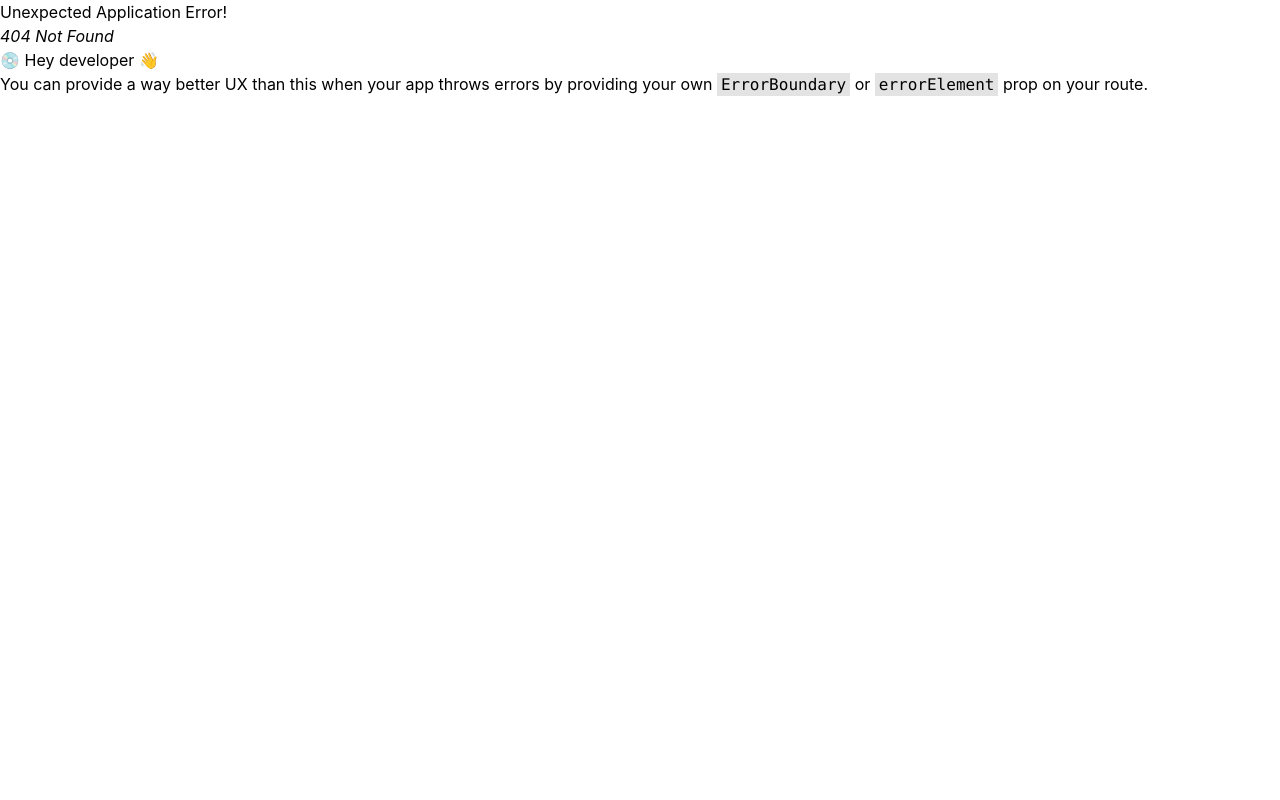
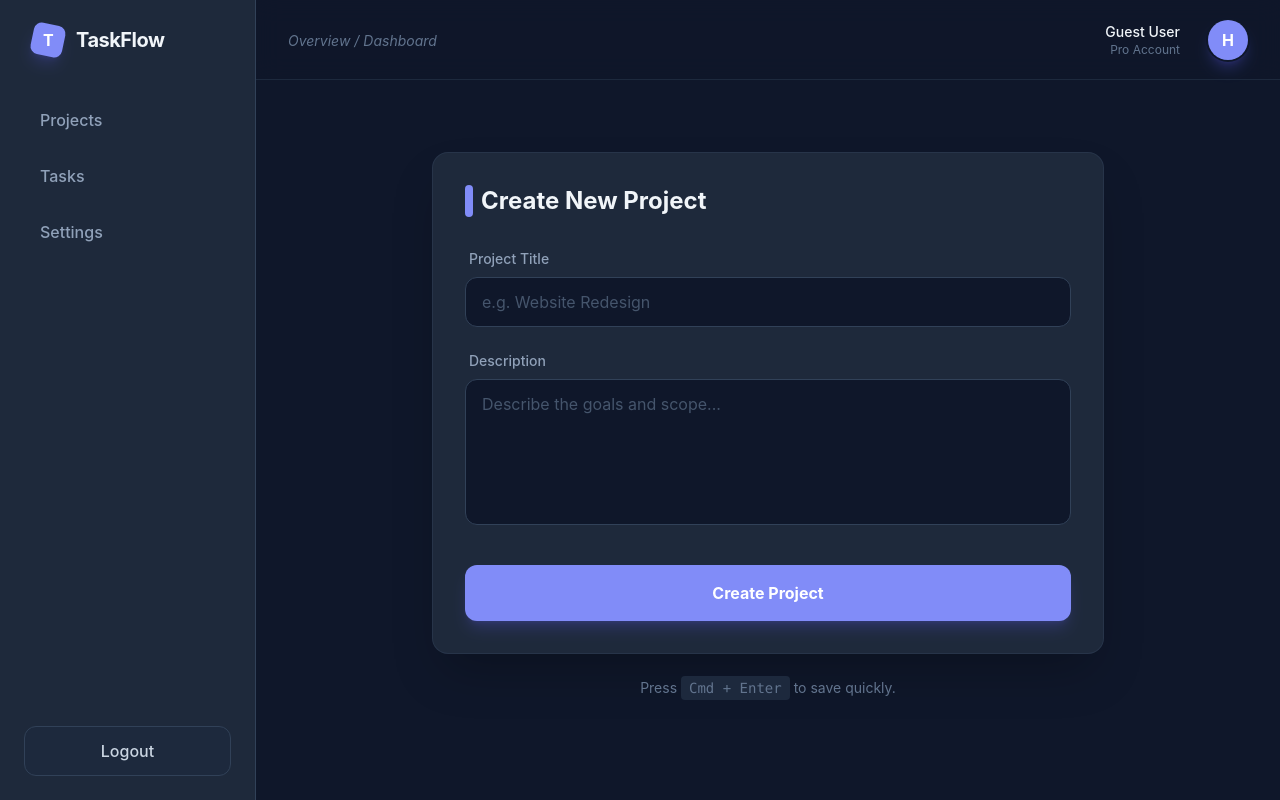
Before and after one commit to Haytam-DEV05/taskFlow, a React (Vite) app: page /dashboard/createProject in a window 1280 px wide. Before the commit this address had no page. Built offline with nearby package versions, Linux system fonts and the light colour scheme.

Commit message:
in this project i make the function how can create a new project for a specifique user

```diff
--- a/src/App/Router.jsx
+++ b/src/App/Router.jsx
@@ -7,6 +7,7 @@ import Navbar from "../Components/Templates/Navbar";
 import Footer from "../Components/Templates/Footer";
 import DashboardLayout from "../Pages/Dashboard/DashboardLayout";
 import DashboardProjects from "../Pages/Dashboard/DashboardProjects";
+import CreateProjects from "../Pages/Projects/CreateProjects";
 // ====================================
 
 const Layout = () => {
@@ -43,7 +44,10 @@ const Linkes = createBrowserRouter([
   {
     path: "/dashboard",
     element: <DashboardLayout />,
-    children: [{ path: "/dashboard/projects", element: <DashboardProjects /> }],
+    children: [
+      { path: "/dashboard/projects", element: <DashboardProjects /> },
+      { path: "/dashboard/createProject", element: <CreateProjects /> },
+    ],
   },
 ]);
 
--- a/src/Context/UserContext.jsx
+++ b/src/Context/UserContext.jsx
@@ -12,6 +12,7 @@ export const UserProvider = ({ children }) => {
     const { data: listener } = supabase.auth.onAuthStateChange(
       (event, session) => {
         setUser(session?.user || null);
+        console.log(session?.user);
       },
     );
 
--- a/src/Pages/Dashboard/DashboardProjects.jsx
+++ b/src/Pages/Dashboard/DashboardProjects.jsx
@@ -1,7 +1,41 @@
+import { useEffect, useState } from "react";
+import supabase from "../../util/supabase";
+import { useContext } from "react";
+import { UserContext } from "../../Context/UserContext";
+import { useNavigate } from "react-router";
+
 export default function DashboardProjects() {
+  const navigate = useNavigate();
+  const { user } = useContext(UserContext);
+  const [profile, setProfile] = useState(null);
+  useEffect(() => {
+    const getProfile = async () => {
+      const { data } = await supabase
+        .from("profiles")
+        .select()
+        .eq("id", user.id)
+        .single();
+      if (data) {
+        setProfile(data);
+      }
+    };
+    getProfile();
+  }, [user]);
+  const handleCreateProject = (e) => {
+    e.preventDefault();
+    navigate("/dashboard/createProject");
+  };
   return (
     <div>
-      <h1 className="text-[60px] font-bold">DashboardProjects</h1>
+      <h1 className="text-[60px] font-bold">
+        Welcome Back <span className="text-blue-400">{profile?.fullName}</span>
+      </h1>
+      <button
+        onClick={handleCreateProject}
+        className="bg-blue-400 py-1 px-5 cursor-pointer rounded hover:-translate-y-2 duration-200 transition-all mt-5"
+      >
+        Create Project +
+      </button>
     </div>
   );
 }
--- /dev/null
+++ b/src/Pages/Projects/CreateProjects.jsx
@@ -0,0 +1,109 @@
+import { useEffect, useState } from "react";
+import supabase from "../../util/supabase";
+import { UserContext } from "../../Context/UserContext";
+import { useContext } from "react";
+import { useNavigate } from "react-router";
+
+export default function CreateProjects() {
+  const navigate = useNavigate();
+  const [error, setError] = useState("");
+  const { user } = useContext(UserContext);
+  const [formInputs, setFormInputs] = useState({
+    title: "",
+    description: "",
+  });
+
+  useEffect(() => {
+    setTimeout(() => {
+      setError("");
+    }, 2000);
+  }, [error]);
+
+  const handleSubmit = async (e) => {
+    e.preventDefault();
+    console.log("Project Created:", formInputs);
+    const { title, description } = formInputs;
+    if (!title.trim() || !description.trim()) {
+      setError("Pleas Fill All Field");
+      return;
+    }
+    const { error } = await supabase.from("projects").insert({
+      name: title,
+      description: description,
+      user_id: user.id,
+    });
+    if (error) {
+      setError(error.message);
+    } else {
+      navigate("/dashboard/projects");
+    }
+  };
+
+  return (
+    <div className="max-w-2xl mx-auto mt-10">
+      {/* FORM CONTAINER: Using --card (#1E293B) */}
+      <form
+        onSubmit={handleSubmit}
+        className="bg-[#1E293B] border border-slate-700/50 p-8 rounded-2xl shadow-2xl"
+      >
+        <h1 className="text-2xl font-bold text-[#F1F5F9] mb-8 flex items-center gap-2">
+          <span className="w-2 h-8 bg-[#818CF8] rounded-full"></span>
+          Create New Project
+        </h1>
+
+        <div className="space-y-6">
+          {/* TITLE INPUT */}
+          <div className="flex flex-col gap-2">
+            <label className="text-sm font-medium text-slate-400 ml-1">
+              Project Title
+            </label>
+            <input
+              type="text"
+              name="title"
+              placeholder="e.g. Website Redesign"
+              className="bg-[#0F172A] border border-slate-700 text-[#F1F5F9] rounded-xl px-4 py-3 outline-none focus:ring-2 focus:ring-[#818CF8]/50 focus:border-[#818CF8] transition-all placeholder:text-slate-600"
+              onChange={(e) =>
+                setFormInputs({ ...formInputs, title: e.target.value })
+              }
+              value={formInputs.title}
+            />
+          </div>
+
+          {/* DESCRIPTION TEXTAREA */}
+          <div className="flex flex-col gap-2">
+            <label className="text-sm font-medium text-slate-400 ml-1">
+              Description
+            </label>
+            <textarea
+              name="description"
+              rows="5"
+              placeholder="Describe the goals and scope..."
+              className="bg-[#0F172A] border border-slate-700 text-[#F1F5F9] rounded-xl px-4 py-3 outline-none focus:ring-2 focus:ring-[#818CF8]/50 focus:border-[#818CF8] transition-all placeholder:text-slate-600 resize-none"
+              onChange={(e) =>
+                setFormInputs({ ...formInputs, description: e.target.value })
+              }
+              value={formInputs.description}
+            ></textarea>
+          </div>
+
+          {error && (
+            <div className="bg-red-300 text-red-600 py-2 px-6 text-center border border-red-700">
+              {error}
+            </div>
+          )}
+
+          {/* SUBMIT BUTTON: Using --primary (#818CF8) */}
+          <button className="w-full bg-[#818CF8] hover:bg-[#717cf0] text-white font-bold py-4 rounded-xl shadow-lg shadow-indigo-500/20 transition-all active:scale-[0.98] mt-4">
+            Create Project
+          </button>
+        </div>
+      </form>
+
+      {/* SUBTLE TIP */}
+      <p className="text-center text-slate-500 text-sm mt-6">
+        Press <kbd className="bg-slate-800 px-2 py-1 rounded">Cmd + Enter</kbd>{" "}
+        to save quickly.
+      </p>
+    </div>
+  );
+}
--- /dev/null
+++ b/src/Pages/Projects/UpdateProjects.jsx
@@ -0,0 +1,7 @@
+export default function UpdateProjects() {
+  return (
+    <div>
+      <h1>UpdateProjects</h1>
+    </div>
+  );
+}
```
